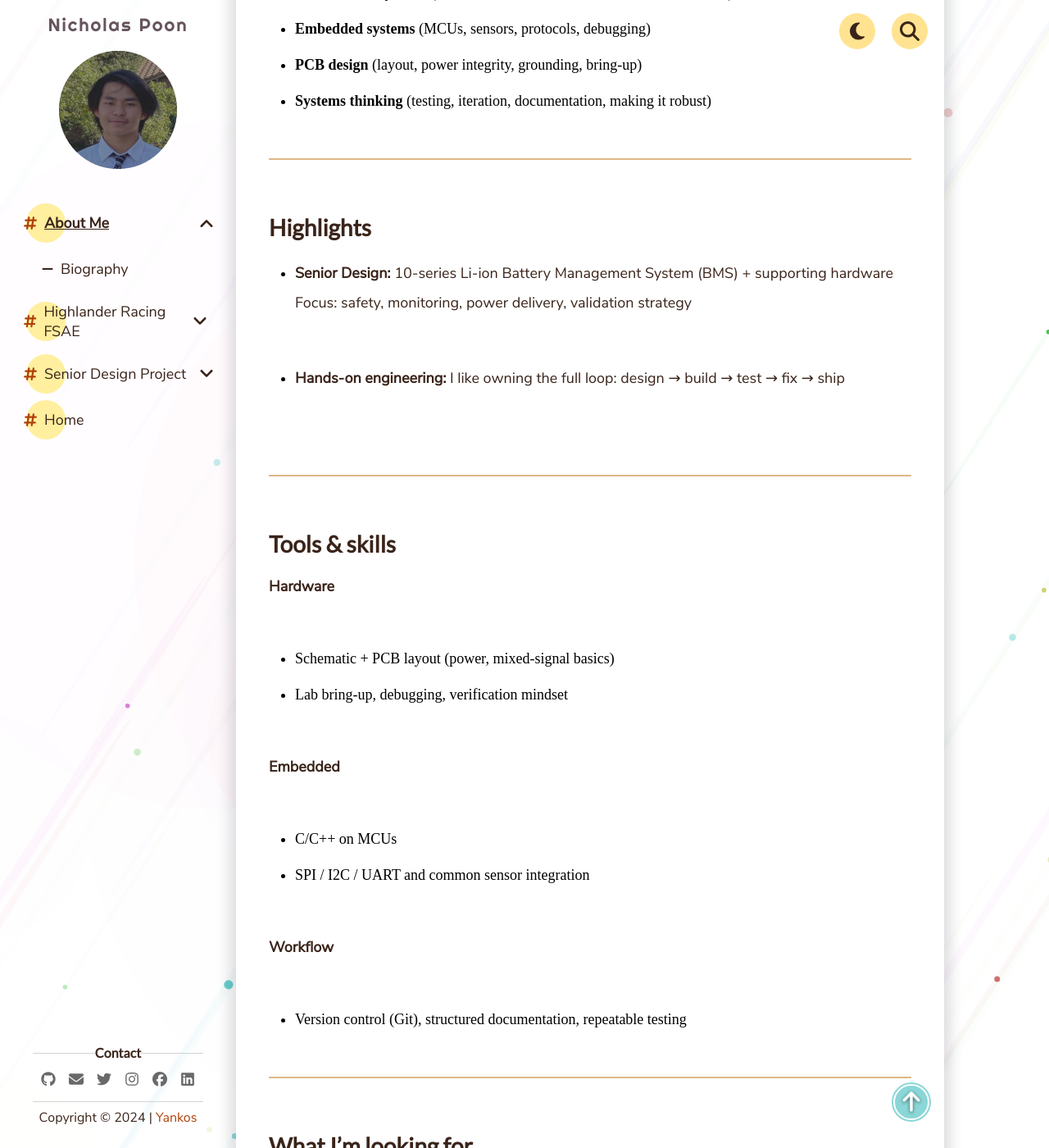
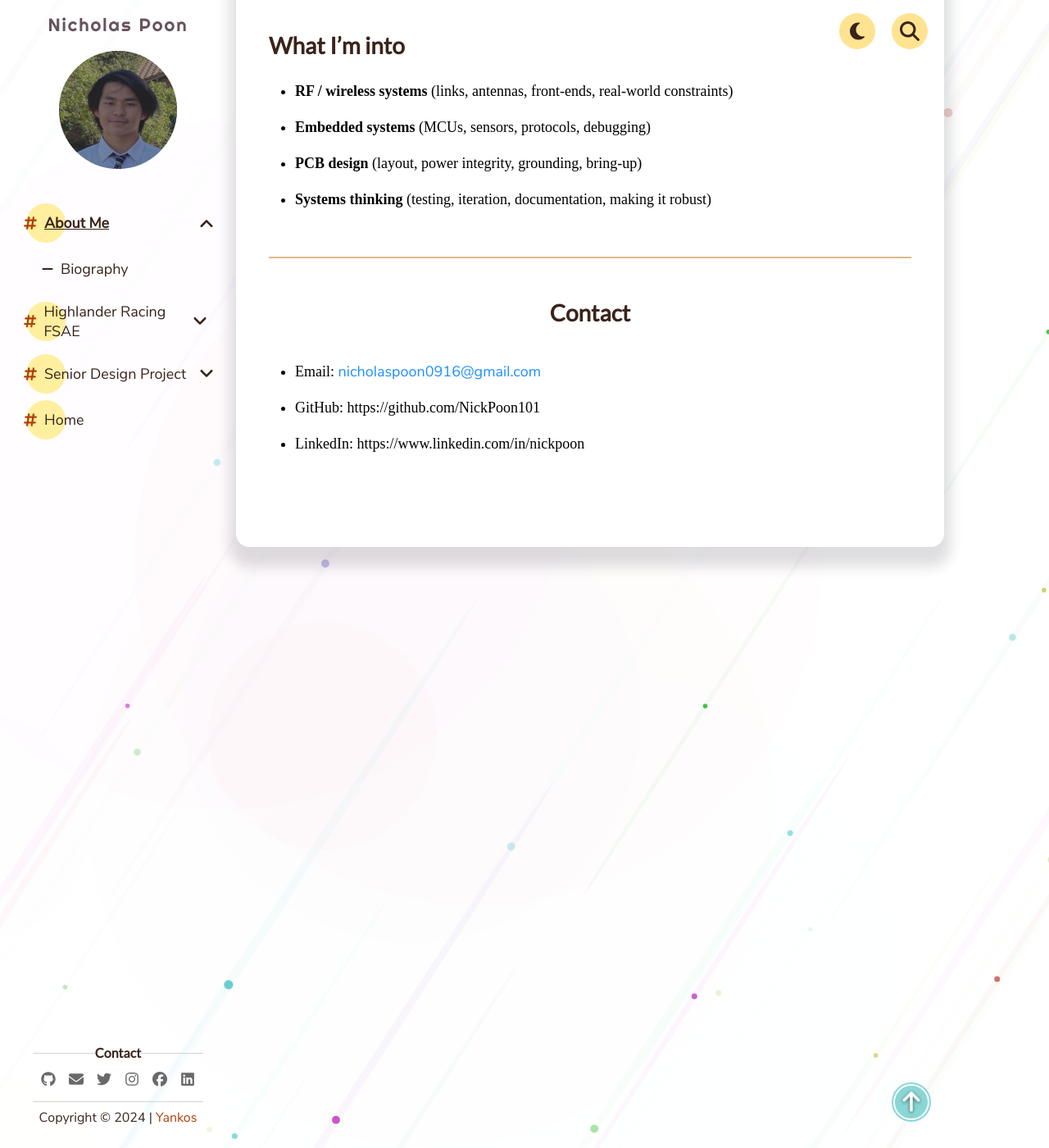
Before and after one commit to NickPoon101/NP-Portfolio, a Jekyll site: the page built from _pages/About Me/Biography.md, in a window 1280 px wide and 1400 px high, scrolled down 1188 px. Shown: the whole window at 82% size. Built offline with Jekyll 4.4.1, drawn with Linux system fonts in a browser that asks for light colours; comment, search, counter and statistics services are not loaded; some of the changed text lies outside the part shown.

Commit message:
Update Biography.md

```diff
--- a/_pages/About Me/Biography.md
+++ b/_pages/About Me/Biography.md
@@ -6,6 +6,7 @@ thumbnail: /assets/img/Nick_profile.png
 ---
 
 ## Hey — I’m Nicholas Poon
+-Resume: https://drive.google.com/file/d/1clmUirRMx5Xnpp7sCl0jpPV9g7l_HCVp/view?usp=drive_link
 
 I’m an Electrical Engineering student focused on building practical systems at the intersection of **RF, embedded, and hardware design**.
 I like projects where the requirements are real (range, power, noise, reliability) and the solution has to work outside the lab.
@@ -21,36 +22,6 @@ I like projects where the requirements are real (range, power, noise, reliabilit
 
 ---
 
-## Highlights
-
-- **Senior Design:** 10-series Li-ion Battery Management System (BMS) + supporting hardware
-  Focus: safety, monitoring, power delivery, validation strategy
-
-- **Hands-on engineering:** I like owning the full loop: design → build → test → fix → ship
-
----
-
-## Tools & skills
-
-**Hardware**
-- Schematic + PCB layout (power, mixed-signal basics)
-- Lab bring-up, debugging, verification mindset
-
-**Embedded**
-- C/C++ on MCUs
-- SPI / I2C / UART and common sensor integration
-
-**Workflow**
-- Version control (Git), structured documentation, repeatable testing
-
----
-
-## What I’m looking for
-
-Internships / projects in **defense, RF, embedded, PCB design**, or anything where I can build and validate real hardware.
-
----
-
 ## Contact
 
 - Email: [nicholaspoon0916@gmail.com](mailto:nicholaspoon0916@gmail.com)
```
